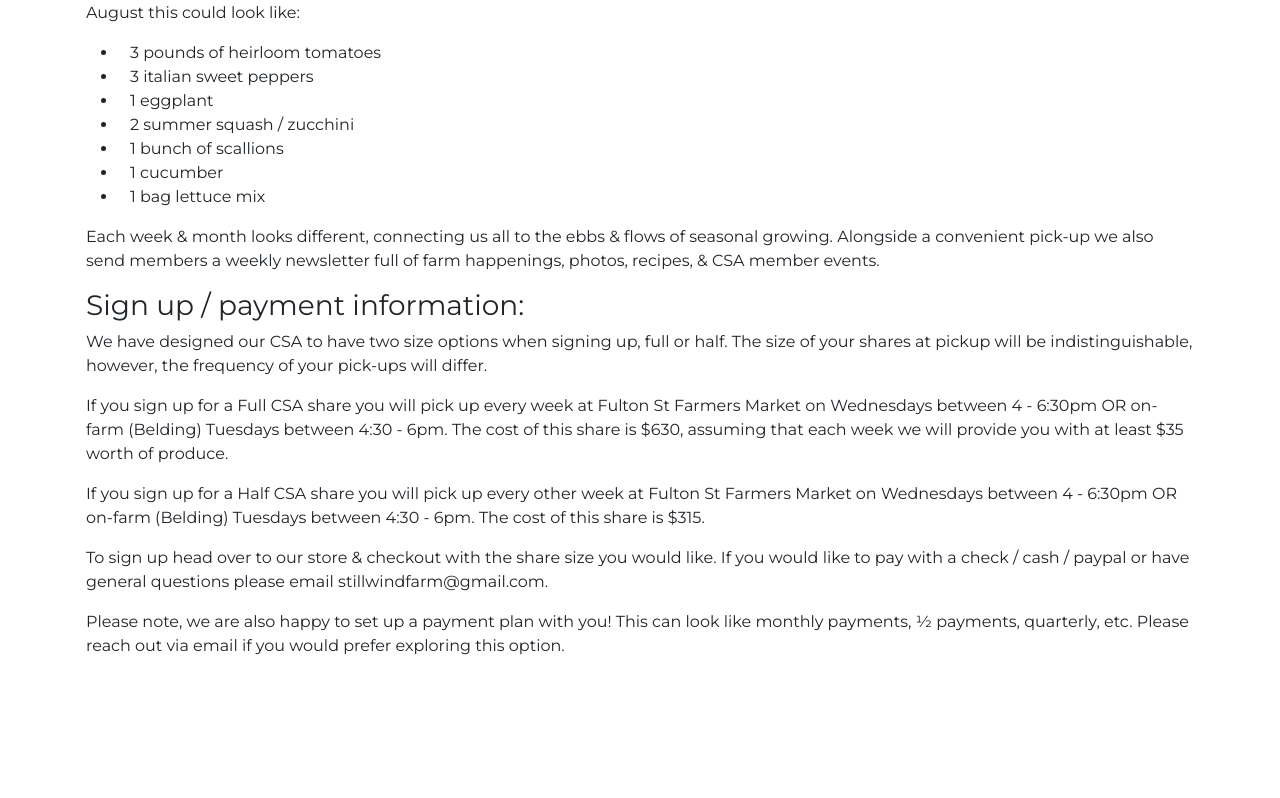
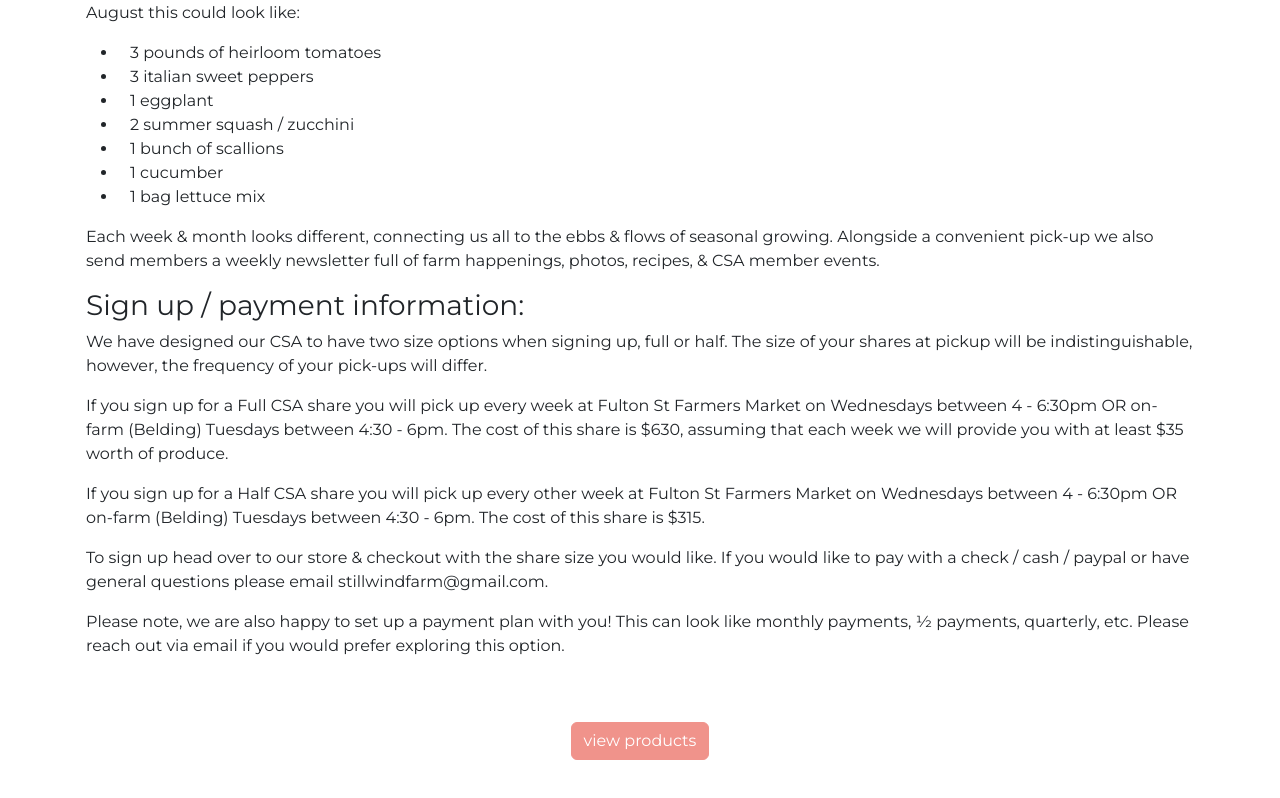
Before and after one commit to kencargill/stillwind-farm, a React (Create React App) app: page /csa in a window 1280 px wide. Shown: the part 274-1072 px from the top of the page. Before the commit the page ends 964 px from the top, so only its background shows below. Built offline with nearby package versions, Linux system fonts and the light colour scheme.

Commit message:
added shop button, updated shop links

```diff
--- a/src/pages/csaPage.tsx
+++ b/src/pages/csaPage.tsx
@@ -1,3 +1,5 @@
+import { Link } from "react-router-dom";
+
 export default function csaPage () {
     return (
         <div className="container p-3">
@@ -54,7 +56,14 @@ export default function csaPage () {
                     you! This can look like monthly payments, ½ payments,
                     quarterly, etc. Please reach out via email if you would prefer
                     exploring this option.</p>
+
             </div>
+
+                <div className="d-grid gap-2 col-6 m-auto justify-content-center">
+                    <Link to={'https://www.stillwindfarmllc.com/shop/csa-shares/9?page=1&limit=60&sort_by=category_order&sort_order=asc'} >
+                        <button type="button" className="btn btn-success m-5">view products</button>
+                    </Link>
+                </div>
         </div>
     )
 }
--- a/src/pages/marketCardPage.tsx
+++ b/src/pages/marketCardPage.tsx
@@ -26,7 +26,7 @@ export default function MarketCardPage () {
                     is a way that we express gratitude for you supporting our early season costs
                     & believing in the nourishing food that we work so hard to grow!</p>
                 <div className="d-grid gap-2 col-6 mx-auto">
-                    <Link to={'https://www.stillwindfarmllc.com/s/shop'} >
+                    <Link to={'https://www.stillwindfarmllc.com/shop/market-card/2?page=1&limit=60&sort_by=category_order&sort_order=asc'} >
                         <button type="button" className="btn btn-success m-3">view products</button>
                     </Link>
                 </div>
```
